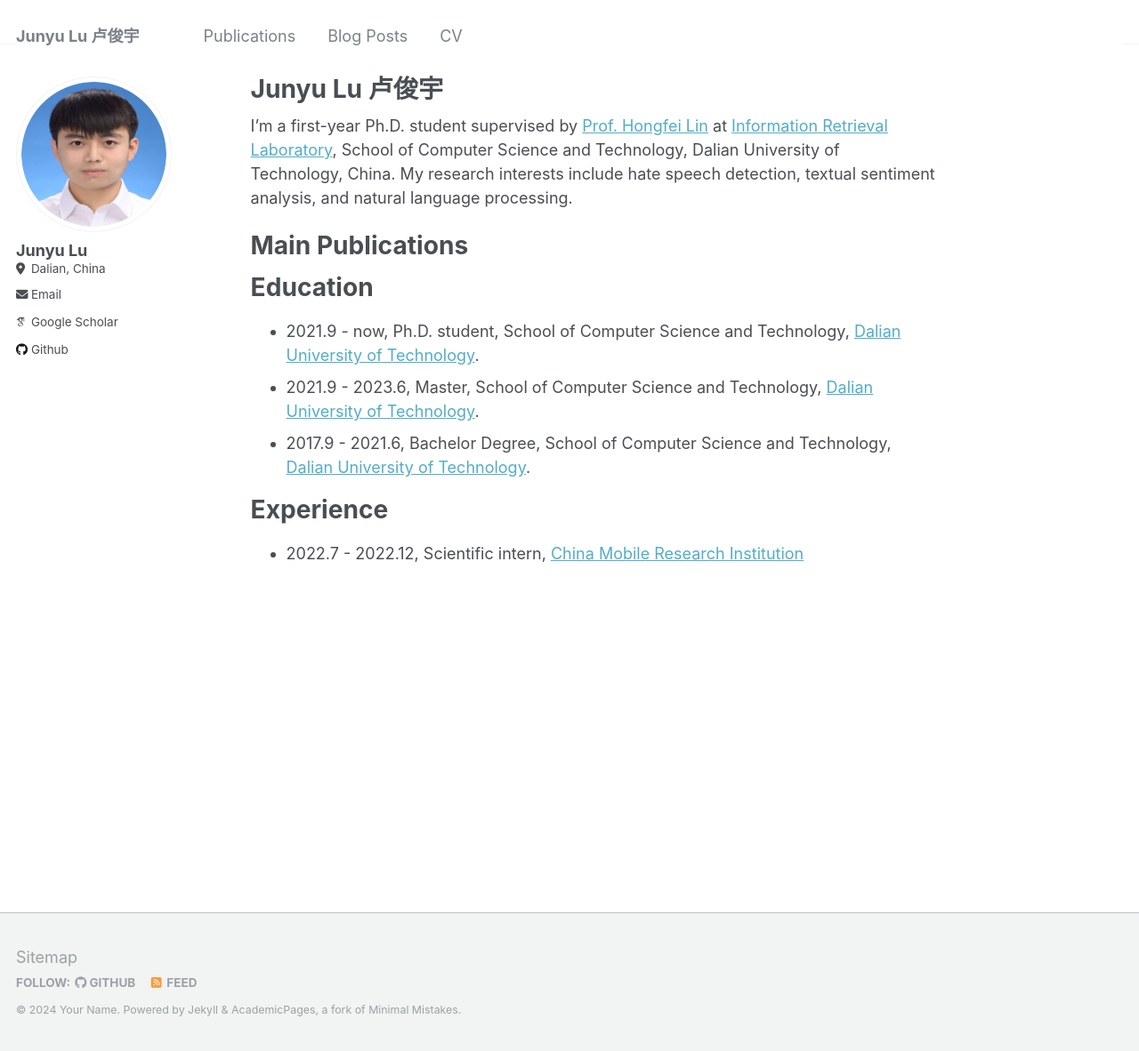
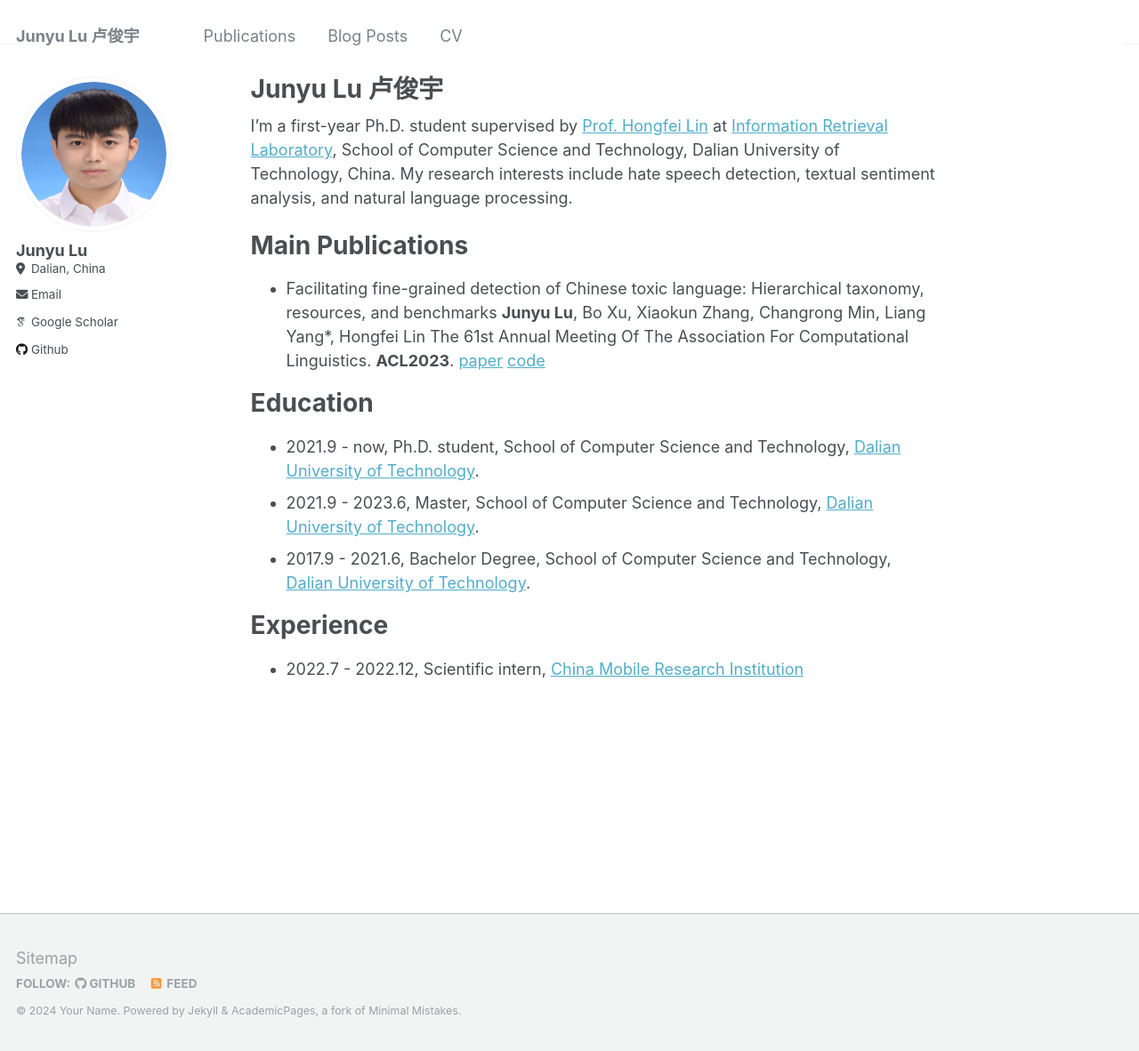
Before and after one commit to DUT-lujunyu/new_lujunyu.github.io, a Jekyll site: the page built from _pages/about.md, in a window 1280 px wide and 1182 px high. Shown: the whole window at 89% size. Built offline with Jekyll 4.4.1, drawn with Linux system fonts in a browser that asks for light colours; some web fonts are replaced.

Commit message:
Update about.md

```diff
--- a/_pages/about.md
+++ b/_pages/about.md
@@ -11,7 +11,9 @@ I'm a first-year Ph.D. student supervised by [Prof. Hongfei Lin](https://scholar
 
 Main Publications
 ======
-
+- Facilitating fine-grained detection of Chinese toxic language: Hierarchical taxonomy, resources, and benchmarks
+  **Junyu Lu**, Bo Xu, Xiaokun Zhang, Changrong Min, Liang Yang*, Hongfei Lin
+  The 61st Annual Meeting Of The Association For Computational Linguistics. **ACL2023**. [paper](https://aclanthology.org/2023.acl-long.898.pdf) [code](https://github.com/DUT-lujunyu/ToxiCN)
 
 
 Education
```
